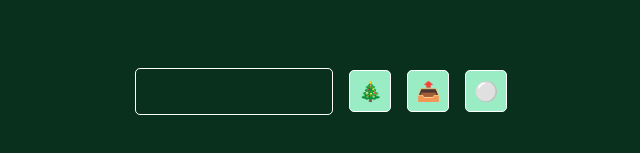
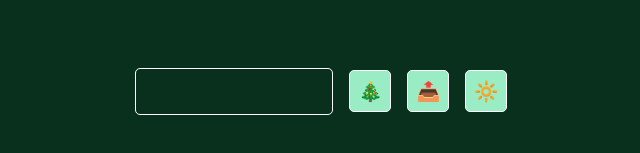
Before and after one commit to nicholasvadasz/TreeMaker, a React (Create React App) app: page / in a window 1280 px wide. Shown: the part 317-470 px from the top of the page, without its empty margins (319-959 px from the left). Built offline with nearby package versions, Linux system fonts and the light colour scheme.

Commit message:
icon change

```diff
--- a/src/CmasTree.tsx
+++ b/src/CmasTree.tsx
@@ -138,7 +138,7 @@ export default function CmasTree() {
             setBlinking(!blinking);
           }}
         >
-          {blinking ? "🔴" : "⚪"}
+          {blinking ? "🔦" : "🔆"}
         </button>
       </div>
     </div>
```
